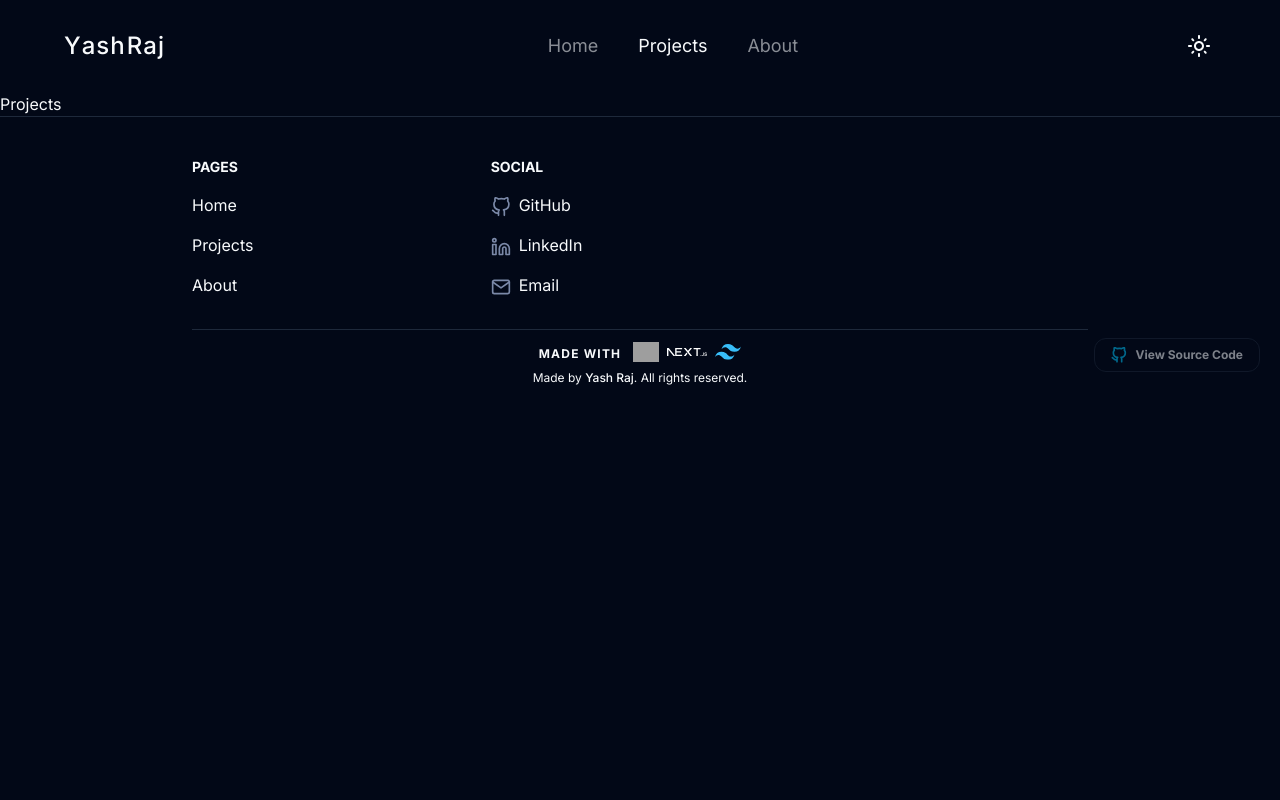
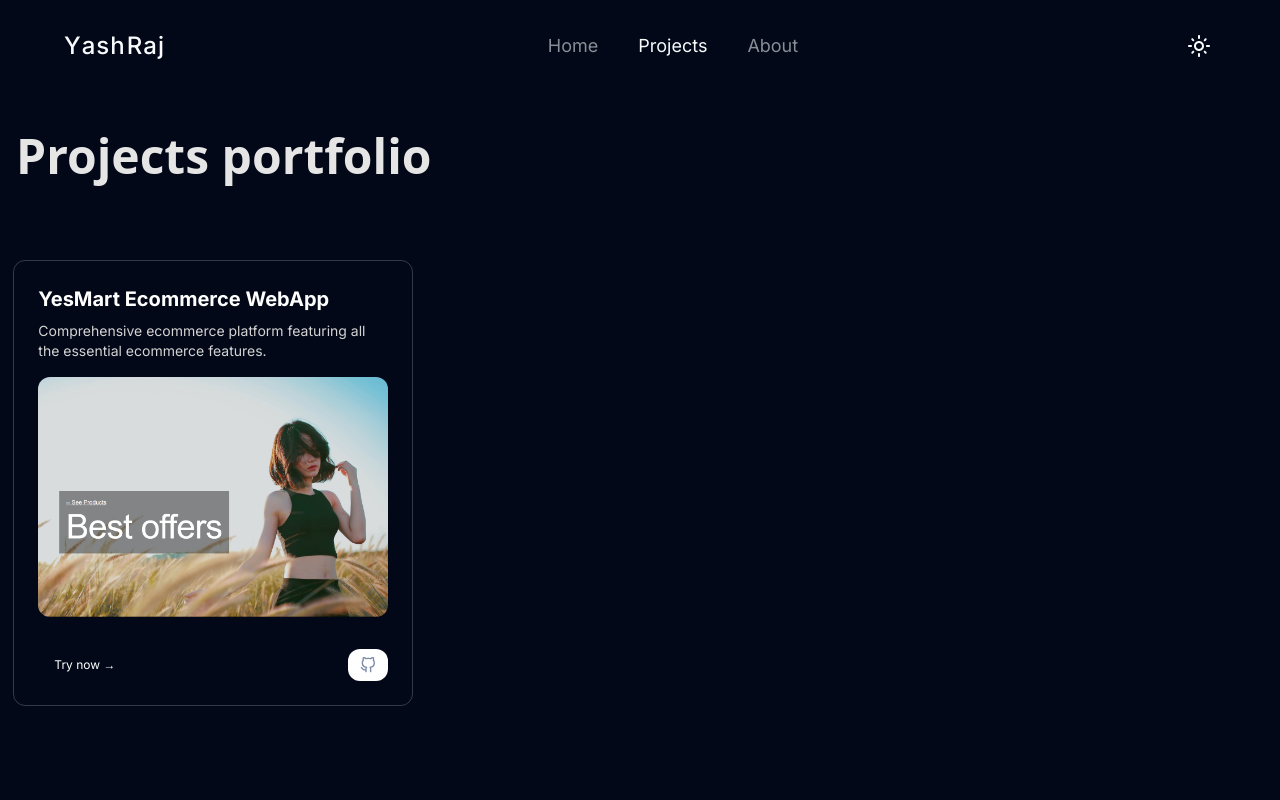
Before and after one commit to yashraj970/yash-raj-portfolio, a Next.js app: page /projects in a window 1280 px wide. Shown: the top 800 px of the page. Built offline with nearby package versions, Linux system fonts and the light colour scheme; grey boxes are pictures that could not be loaded.

Commit message:
projects page added

```diff
--- a/src/app/page.tsx
+++ b/src/app/page.tsx
@@ -46,6 +46,9 @@ export default function Home() {
         <MacbookScrollDemo />
       </div>
       <div>
+        <h1 className="max-w-7xl mx-auto text-xl md:text-4xl font-bold text-neutral-800 dark:text-neutral-200 font-sans pt-20">
+          Few of my favorite projects
+        </h1>
         <Projects />
       </div>
     </>
--- a/src/app/projects/page.tsx
+++ b/src/app/projects/page.tsx
@@ -1,11 +1,17 @@
-import React from 'react'
+import Projects from "@/components/Projects/Projects";
+import React from "react";
 
 const page = () => {
   return (
-    <div>
-      Projects
+    <div className="w-full h-full py-10">
+      <h2 className="max-w-7xl pl-4 mx-auto text-xl md:text-5xl font-bold text-neutral-800 dark:text-neutral-200 font-sans">
+        Projects portfolio
+      </h2>
+      <div>
+        <Projects />
+      </div>
     </div>
-  )
-}
+  );
+};
 
-export default page
+export default page;
--- a/src/components/CardsCarousel/CardsCarousel.tsx
+++ b/src/components/CardsCarousel/CardsCarousel.tsx
@@ -9,7 +9,7 @@ export function AppleCardsCarouselDemo() {
   ));
 
   return (
-    <div className="w-full h-full py-20">
+    <div className="w-full h-full py-10">
       <h2 className="max-w-7xl pl-4 mx-auto text-xl md:text-5xl font-bold text-neutral-800 dark:text-neutral-200 font-sans">
         Get to Know about My Skills.
       </h2>
--- a/src/components/Projects/Projects.tsx
+++ b/src/components/Projects/Projects.tsx
@@ -5,9 +5,6 @@ import { projects } from "@/data/globalData";
 const Projects = () => {
   return (
     <div>
-      <h1 className="max-w-7xl mx-auto text-xl md:text-4xl font-bold text-neutral-800 dark:text-neutral-200 font-sans pt-20">
-        Few of my favorite projects
-      </h1>
       <div className="grid grid-cols-1 sm:grid-cols-2 md:grid-cols-3">
         {projects.map((project, index) => (
           <ThreeDCardDemo
```
